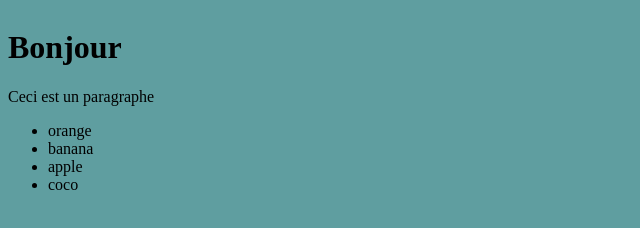
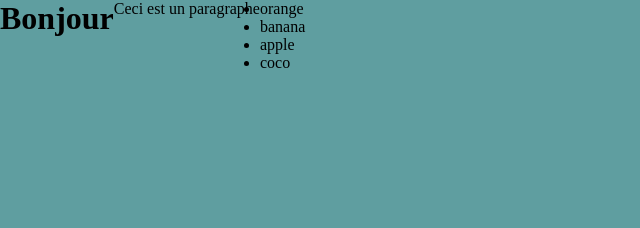
Before and after one commit to David-Isshak/WebApi, a plain HTML site: page index.html in a window 1280 px wide. Shown: the whole page, without its empty margins (0-640 px from the left). Drawn offline with Linux system fonts and the light colour scheme.

Commit message:
Initial commit

```diff
--- a/style.css
+++ b/style.css
@@ -1,4 +1,12 @@
+*{
+    margin: 0;
+    padding: 0;
+    box-sizing: border-box;
+}
+
 body{
     background-color: cadetblue;
-    align-content: center;
+    display: flex;
+
+
 }
```
